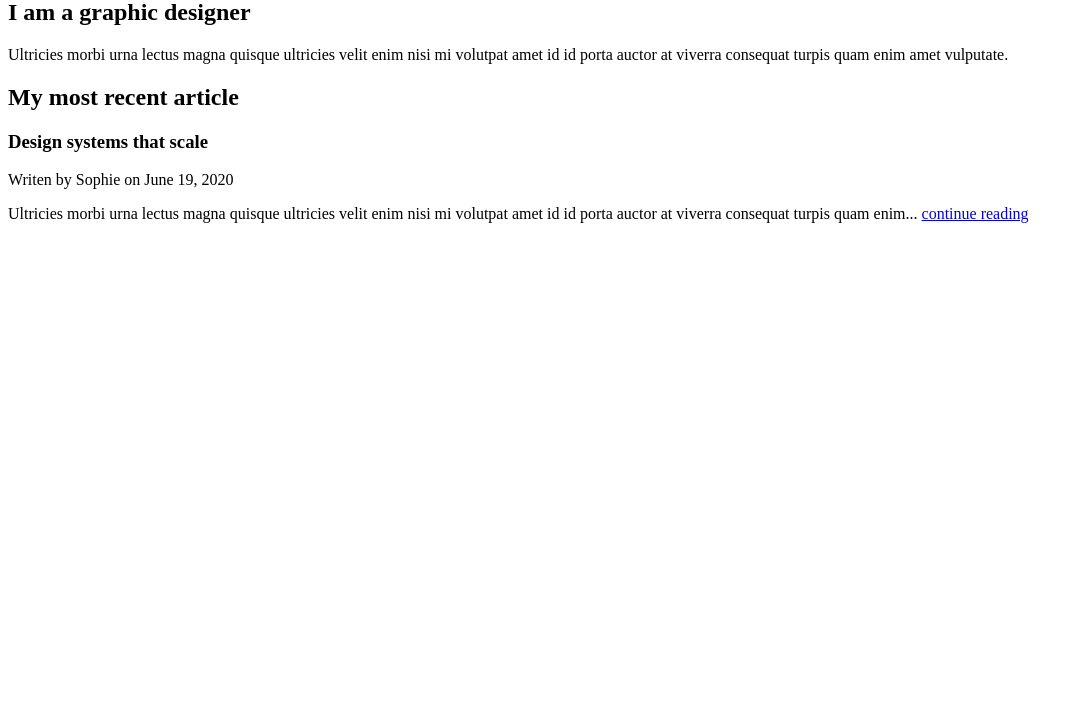
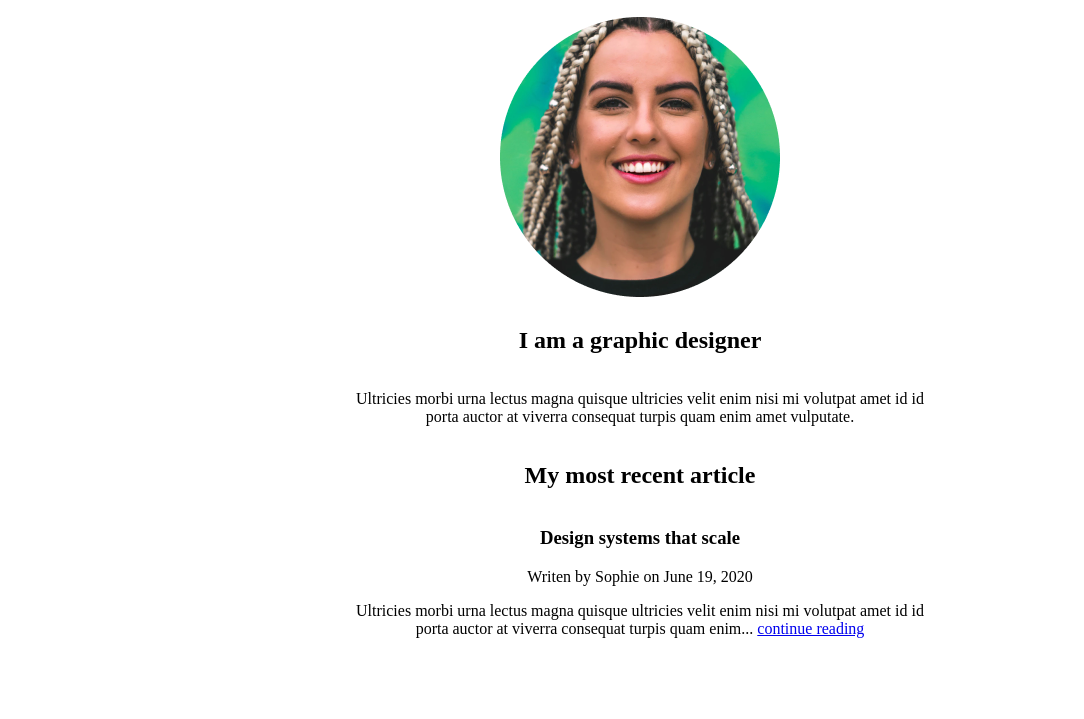
Before and after one commit to ananthusyam/html-and-css-assignments, a plain HTML site: page index.html in a window 1280 px wide. Shown: the part 81-800 px from the top of the page, without its empty margins (0-1084 px from the left). Drawn offline with Linux system fonts and the light colour scheme.

Commit message:
updated layout

```diff
--- a/index.html
+++ b/index.html
@@ -5,8 +5,9 @@
         <title>HTML & CSS Fundamentals | Challenges</title>
     </head>
     <body>
+        <div class="whole-page">
             <h1>Hello, my name is Sophie</h1>
-
+            <img src="img/sophie.png" alt="image">
             <h2>I am a graphic designer</h2>
             <p>Ultricies morbi urna lectus magna quisque ultricies velit enim nisi mi volutpat amet id id porta auctor at viverra consequat turpis quam enim amet vulputate.</p>
 
@@ -16,5 +17,6 @@
                 <p>Writen by Sophie on June 19, 2020</p>
                 <p>Ultricies morbi urna lectus magna quisque ultricies velit enim nisi mi volutpat amet id id porta auctor at viverra consequat turpis quam enim... <a href="#">continue reading</a></p>
             </article>
+        </div>
     </body>
 </html>
--- a/styles.css
+++ b/styles.css
@@ -0,0 +1,11 @@
+*{
+    text-align: center;
+    box-sizing: border-box;
+}
+.whole-page {
+    align-items: center;
+    width: 570px;
+    display: flex;
+    flex-direction: column;
+    margin: auto;
+}
```
Lines whose indentation alone changed are shown as unchanged.
